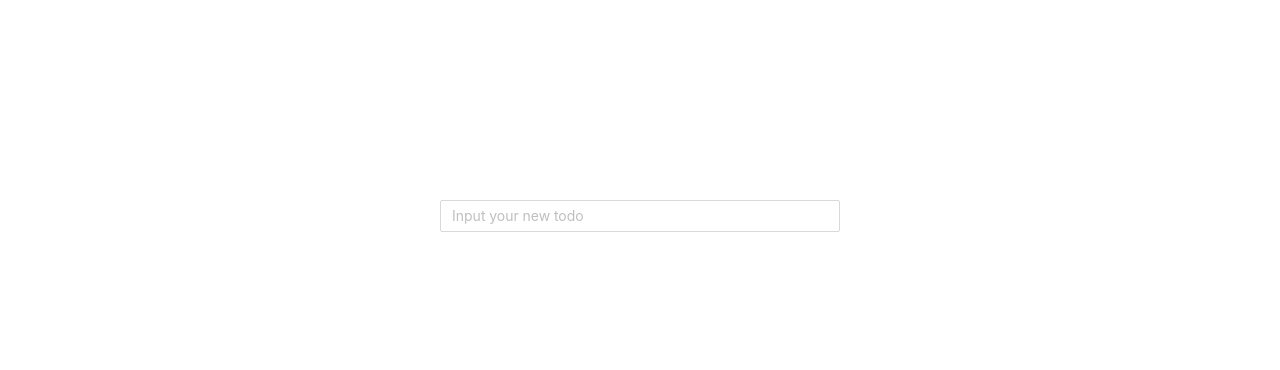
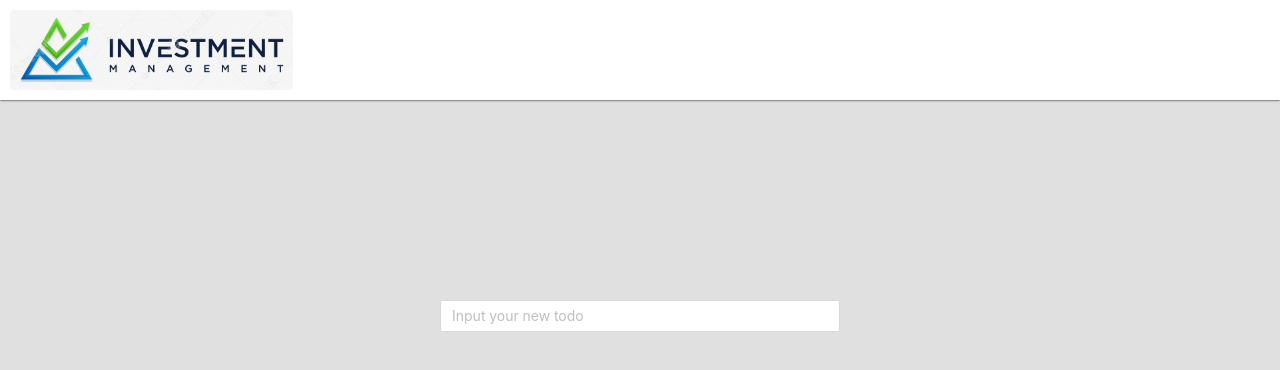
Before and after one commit to bao-anh/react-unit-test, a React (Create React App) app: page /todos in a window 1280 px wide. Shown: the top 370 px of the page. Built offline with nearby package versions, Linux system fonts and the light colour scheme.

Commit message:
feat: add header

```diff
--- a/package.json
+++ b/package.json
@@ -14,6 +14,7 @@
     "prop-types": "^15.7.2",
     "react": "^16.13.1",
     "react-dom": "^16.13.1",
+    "react-router-dom": "^5.3.0",
     "react-scripts": "4.0.3",
     "react-test-renderer": "^16.14.0",
     "styled-components": "^5.3.1",
--- a/src/App.js
+++ b/src/App.js
@@ -1,11 +1,22 @@
 import React from 'react';
 import './App.less';
+import {
+  BrowserRouter,
+  Switch,
+  Route,
+} from 'react-router-dom';
 import { Todos } from './pages';
+import { AHeader } from './components/molecules';
 
 function App() {
   return (
     <div className="App">
-      <Todos />
+      <BrowserRouter>
+        <AHeader />
+        <Switch>
+          <Route path="/todos" exact component={Todos} />
+        </Switch>
+      </BrowserRouter>
     </div>
   );
 }
--- a/src/App.less
+++ b/src/App.less
@@ -1 +1,5 @@
 @import '~antd/dist/antd.less';
+
+body {
+  background-color: #e0e0e0;
+}
--- /dev/null
+++ b/src/components/atoms/AImage/index.js
@@ -0,0 +1,37 @@
+import React from 'react';
+import PropTypes from 'prop-types';
+import StyledAImage from './styled';
+
+const AImage = ({
+  onClick,
+  src,
+  alt,
+  height,
+  width,
+}) => (
+  <StyledAImage
+    onClick={onClick}
+    src={src}
+    alt={alt}
+    height={height}
+    width={width}
+  />
+);
+
+AImage.defaultProps = {
+  onClick: null,
+  src: '',
+  alt: '',
+  height: 'inherit',
+  width: '',
+};
+
+AImage.propTypes = {
+  onClick: PropTypes.func,
+  src: PropTypes.string,
+  alt: PropTypes.string,
+  height: PropTypes.string,
+  width: PropTypes.string,
+};
+
+export default AImage;
--- /dev/null
+++ b/src/components/atoms/AImage/styled.js
@@ -0,0 +1,10 @@
+import styled from 'styled-components';
+
+export default styled.img`
+  &:hover {
+    cursor: ${(props) => props.onClick !== null && 'pointer'};
+    filter: brightness(${(props) => (props.onClick === null ? 1 : 0.95)});
+  }
+  height: ${(props) => props.height};
+  width: ${(props) => props.width};
+`;
--- /dev/null
+++ b/src/components/atoms/ATypography/index.js
@@ -0,0 +1,23 @@
+import React from 'react';
+import PropTypes from 'prop-types';
+import StyledATypography from './styled';
+
+const ATypography = ({ variant, investType, children }) => (
+  <StyledATypography variant={variant} investType={investType}>
+    {children}
+  </StyledATypography>
+);
+
+ATypography.defaultProps = {
+  variant: 'text',
+  investType: 'normal',
+  children: null,
+};
+
+ATypography.propTypes = {
+  variant: PropTypes.string,
+  investType: PropTypes.string,
+  children: PropTypes.node,
+};
+
+export default ATypography;
--- /dev/null
+++ b/src/components/atoms/ATypography/styled.js
@@ -0,0 +1,23 @@
+import styled from 'styled-components';
+import { COLORS } from '../../../constants/styles';
+
+const getTextColor = (investType) => {
+  switch (investType) {
+    case 'normal': return 'black';
+    case 'up': return COLORS.GREEN500;
+    case 'down': return COLORS.RED500;
+    default: return '';
+  }
+};
+
+const getFontSize = (variant) => {
+  switch (variant) {
+    case 'text': return '0.875rem';
+    default: return '1ren';
+  }
+};
+
+export default styled.div`
+  color: ${(props) => getTextColor(props.investType)}
+  font-size: ${(props) => getFontSize(props.variant)}
+`;
--- a/src/components/atoms/index.js
+++ b/src/components/atoms/index.js
@@ -1,5 +1,13 @@
 import AButton from './AButton';
 import AInput from './AInput';
 import ACheckbox from './ACheckbox';
+import AImage from './AImage';
+import ATypography from './ATypography';
 
-export { AButton, AInput, ACheckbox };
+export {
+  AButton,
+  AInput,
+  ACheckbox,
+  AImage,
+  ATypography,
+};
--- /dev/null
+++ b/src/components/molecules/AHeader/index.js
@@ -0,0 +1,24 @@
+import React from 'react';
+import StyledHeader from './styled';
+import { AImage } from '../../atoms';
+import Logo from '../../../assets/images/investment-logo.jpeg';
+
+const AHeader = () => {
+  const handleRedirectToDashboard = () => {
+
+  };
+
+  return (
+    <StyledHeader>
+      <div className="header__logo">
+        <AImage
+          src={Logo}
+          alt="logo"
+          onClick={handleRedirectToDashboard}
+        />
+      </div>
+    </StyledHeader>
+  );
+};
+
+export default AHeader;
--- /dev/null
+++ b/src/components/molecules/AHeader/styled.js
@@ -0,0 +1,17 @@
+import styled from 'styled-components';
+import { BORDER_RADIUS } from '../../../constants/styles';
+
+export default styled.div`
+  padding: 10px;
+  background-color: white !important;
+  height: fit-content;
+  box-shadow: 0 2px 1px -1px rgba(0,0,0,.2),0 1px 1px 0 rgba(0,0,0,.14),0 1px 3px 0 rgba(0,0,0,.12) !important;
+
+  .header__logo {
+    & > img {
+      border-radius: ${BORDER_RADIUS};
+    }
+    height: 80px;
+    width: fit-content;
+  }
+`;
--- a/src/components/molecules/index.js
+++ b/src/components/molecules/index.js
@@ -1,5 +1,4 @@
 import ATodo from './ATodo';
+import AHeader from './AHeader';
 
-const foo = {};
-
-export { ATodo, foo };
+export { ATodo, AHeader };
--- a/src/constants/styles.js
+++ b/src/constants/styles.js
@@ -1,6 +1,8 @@
 export const COLORS = {
   BACKGROUND: '#e0e0e0',
   TODO: '#f5f5f5',
+  RED500: '#f44336',
+  GREEN500: '#4caf50',
 };
 
 export const BORDER_RADIUS = '4px';
```
Also changed, not shown: src/assets/images/investment-logo.jpeg (added), 1 other file (tests, documents, lock files or other folders).
